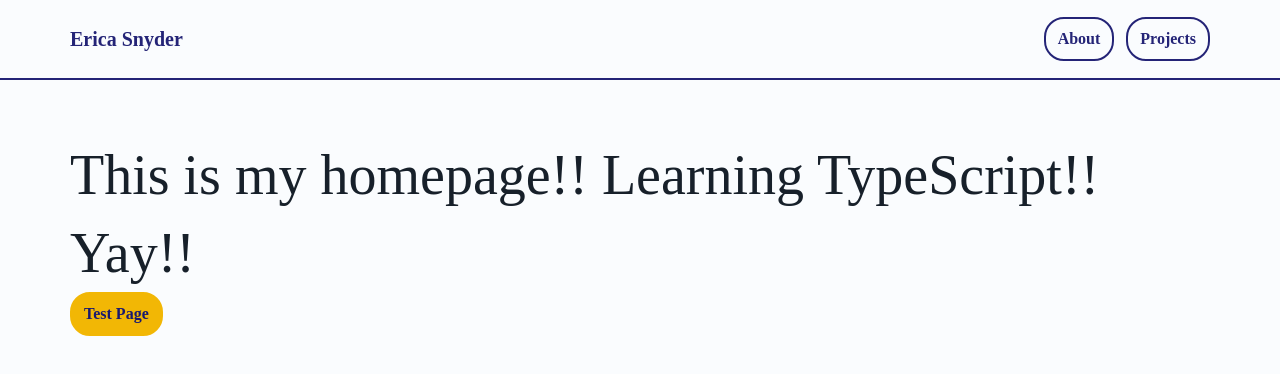
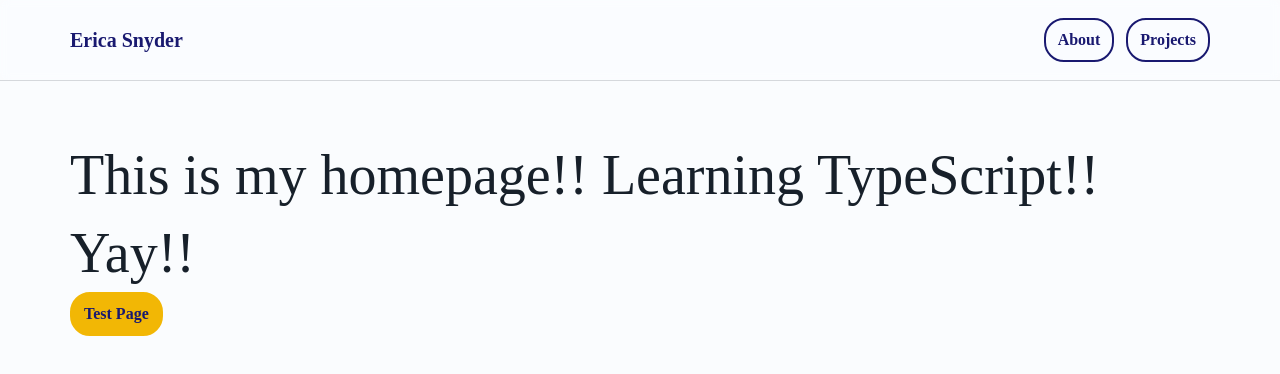
Before and after one commit to ericaleesnyder/my-gatsby-portfolio, a Gatsby site: page / in a window 1280 px wide. Built offline with nearby package versions, Linux system fonts and the light colour scheme; Gatsby itself is replaced by a stand-in of ours.

Commit message:
update header

```diff
--- a/src/atoms/colors.ts
+++ b/src/atoms/colors.ts
@@ -11,6 +11,7 @@ export const color = {
     midnight: "#191970",
     charcoal: "#17202A",
     light: "#FAFCFE",
+    nav: "#FAFCFECC",
   },
   grey: {
     50: "#EAECEE",
--- a/src/components/Header/Header.tsx
+++ b/src/components/Header/Header.tsx
@@ -1,12 +1,21 @@
 import React from "react";
 import Button from "../Button/Button";
 
-import { Nav, NavItem, Right, Wrapper } from "./styles/Header.styled";
+import {
+  Header,
+  Line,
+  Nav,
+  NavItem,
+  Right,
+  Wrapper,
+} from "./styles/Header.styled";
 import Container from "../../basics/Container.styled";
 
 const GlobalNav = () => {
   return (
+    <>
       <Wrapper>
+        <Header>
           <Container>
             <Nav>
               <NavItem to="/">Erica Snyder</NavItem>
@@ -20,7 +29,10 @@ const GlobalNav = () => {
               </Right>
             </Nav>
           </Container>
+        </Header>
       </Wrapper>
+      <Line />
+    </>
   );
 };
 
--- a/src/components/Header/styles/Header.styled.ts
+++ b/src/components/Header/styles/Header.styled.ts
@@ -3,18 +3,42 @@ import { color } from "../../../atoms/colors";
 import Link from "../../Link/Link";
 import { font } from "../../../atoms/typography";
 
-export const Wrapper = styled.header`
+export const Wrapper = styled.div`
   width: 100%;
   top: 0;
   left: 0;
   right: 0;
   position: fixed;
-  background: ${color.common.light};
-  opacity: 0.95;
+  background: ${color.common.nav};
   height: 80px;
+  z-index: 101;
+  &::before {
+    content: "";
+    backdrop-filter: saturate(1.8) blur(5px);
+    height: 80px;
+    width: 100%;
+    position: absolute;
+    backface-visibility: hidden;
+    z-index: -1;
+  }
+`;
+
+export const Line = styled.div`
+  height: 1px;
+  width: 100vw;
+  background-color: ${color.grey[100]};
+  content: "";
+  position: fixed;
+  top: 80px;
+  left: 0;
+  right: 0;
+  z-index: 101;
+`;
+
+export const Header = styled.header`
   display: flex;
   align-items: center;
-  border-bottom: 2px solid ${color.common.midnight};
+  height: 100%;
 `;
 
 export const Nav = styled.nav`
```
Lines whose indentation alone changed are shown as unchanged.
